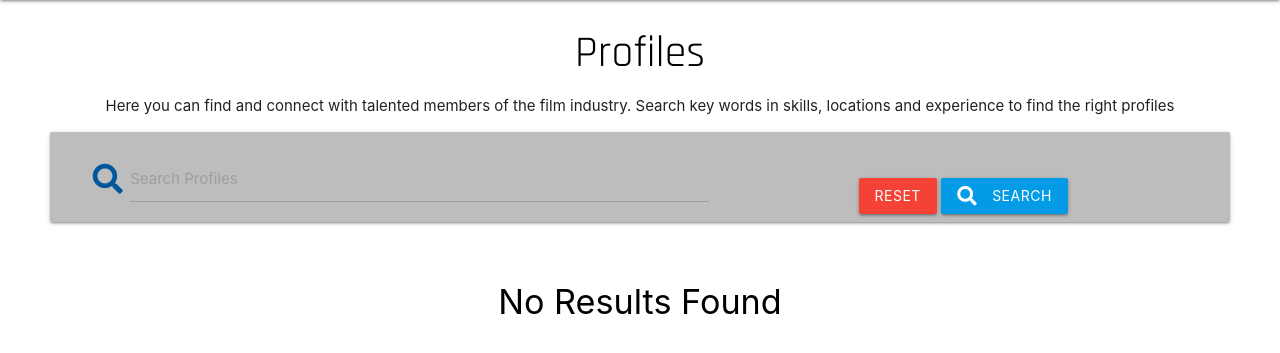
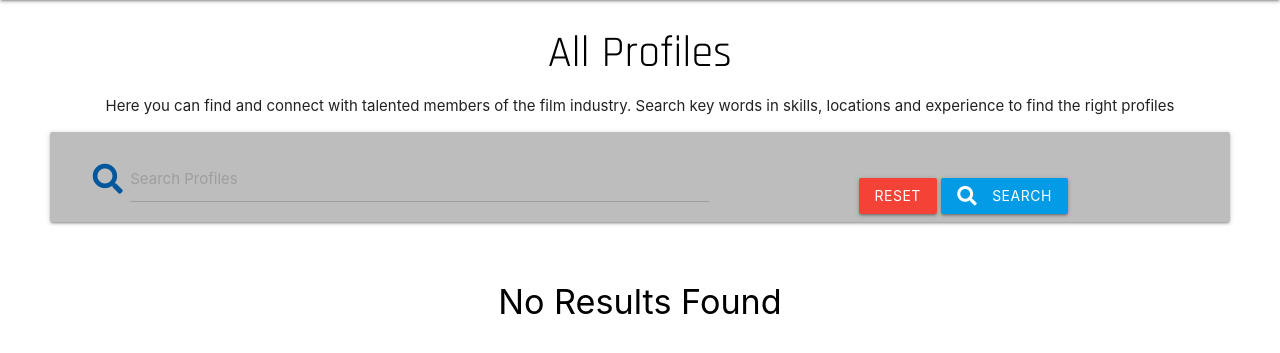
Before and after one commit to Chempearcedev/service_stand, a Flask app: page / in a window 1280 px wide. Shown: the part 64-417 px from the top of the page. Run offline with Flask 2, Linux system fonts and the light colour scheme; data that the repository does not hold is empty; some libraries are stand-ins or nearby versions; some web fonts are replaced.

Commit message:
created READ.md file for app

```diff
--- a/app.py
+++ b/app.py
@@ -156,7 +156,9 @@ def edit_jobs(job_id):
 
 @app.route("/delete_job/<job_id>")
 def delete_job(job_id):
-    mongo.db.jobs.remove({"_id": ObjectId(job_id)})
+    confirmation = input("Are you sure you want to delete your profile? Y/N")
+    if confirmation.lower() == "y":
+            mongo.db.jobs.remove({"_id": ObjectId(job_id)})
     flash("Profile Successfully Deleted")
     return redirect(url_for("get_jobs"))
 
--- a/templates/jobs.html
+++ b/templates/jobs.html
@@ -1,7 +1,7 @@
 {% extends "base.html" %}
 {% block content %}
 
-<h3 class="black-text text-darken-4 text center-align ">Profiles</h3>
+<h3 class="black-text text-darken-4 text center-align ">All Profiles</h3>
 <p class="info-header italic col m10"> Here you can find and connect with talented members of the film industry. Search key words in skills, locations and experience to find the right profiles </p>
 
     <div class="row card-panel rounded-border grey lighten-1 search-bar">
```
Also changed, not shown: README.md.
